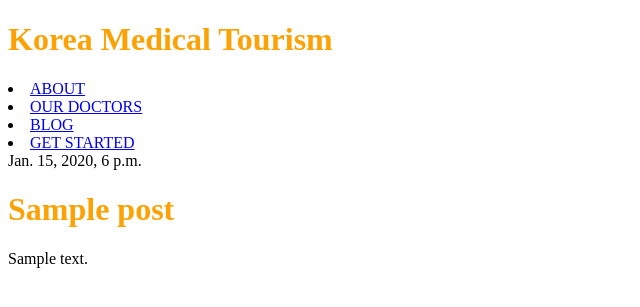
After one commit to dibyp/k-medicaltourism, a Django app: page /post/1/ in a window 1280 px wide. The commit adds this page. Shown: the top 307 px of the page, without its empty margins (0-640 px from the left). Run offline with Django 3.2, Linux system fonts and the light colour scheme; tables that the repository leaves empty hold one stand-in row (values such as "Sample post").

Commit message:
Added view and template for detailed blog post as well as CSS for the site

```diff
--- /dev/null
+++ b/blog/static/css/blog.css
@@ -0,0 +1,3 @@
+h1 {
+	color: #FCA205;
+}
--- /dev/null
+++ b/blog/templates/blog/base.html
@@ -0,0 +1,28 @@
+<!DOCTYPE html>
+{% load staticfiles %}
+<html lang="en">
+<head>
+	<meta charset="UTF-8">
+	<title>Korea Medical Tourism</title>
+	<link rel="stylesheet" href="{% static 'css/blog.css' %}">
+</head>
+<body>
+	<header class="container">
+		<h1>Korea Medical Tourism</h1>
+	</header>
+	<nav class="gnb">
+		<li><a href="#">ABOUT</a></li>
+		<li><a href="#">OUR DOCTORS</a></li>
+		<li><a href="#">BLOG</a></li>
+		<li><a href="#">GET STARTED</a></li>
+	</nav>
+  <div class="content container">
+    <div class="row">
+      <div class="col-md-8">
+      {% block content %}
+      {% endblock %}
+      </div>
+    </div>
+  </div>
+</body>
+</html>
--- /dev/null
+++ b/blog/templates/blog/post_detail.html
@@ -0,0 +1,13 @@
+{% extends 'blog/base.html' %}
+
+{% block content %}
+	<div class="post">
+    {% if post.published_date %}
+      <div class="date">
+          {{ post.published_date }}
+      </div>
+    {% endif %}
+    <h1>{{ post.title }}</h1>
+    <p>{{ post.text|linebreaksbr }}</p>
+  </div>
+{% endblock content %}
--- a/blog/urls.py
+++ b/blog/urls.py
@@ -3,4 +3,5 @@ from . import views
 
 urlpatterns = [
 	url(r'^$', views.post_list, name='post_list'),
+	url(r'^post/(?P<pk>[0-9]+)/$', views.post_detail, name='post_detail'),
 ]
--- a/blog/views.py
+++ b/blog/views.py
@@ -1,7 +1,11 @@
-from django.shortcuts import render
+from django.shortcuts import render, get_object_or_404
 from django.utils import timezone
 from .models import Post
 
 def post_list(request):
 	posts = Post.objects.filter(published_date__lte=timezone.now()).order_by('published_date')
 	return render(request, 'blog/post_list.html', {'posts': posts})
+
+def post_detail(request, pk):
+	post = get_object_or_404(Post, pk=pk)
+	return render(request, 'blog/post_detail.html', {'post': post})
```
Also changed, not shown: blog/templates/blog/post_list.html (+5 -21 lines).
